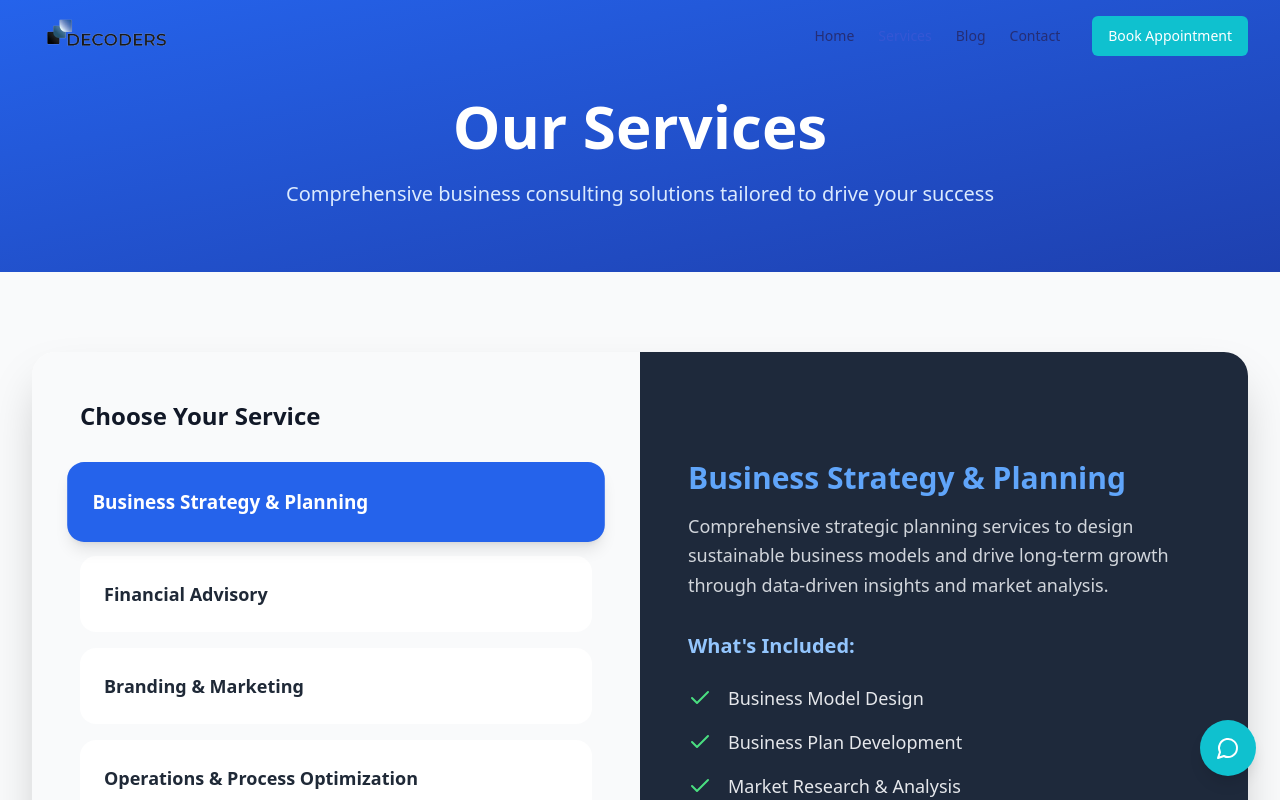
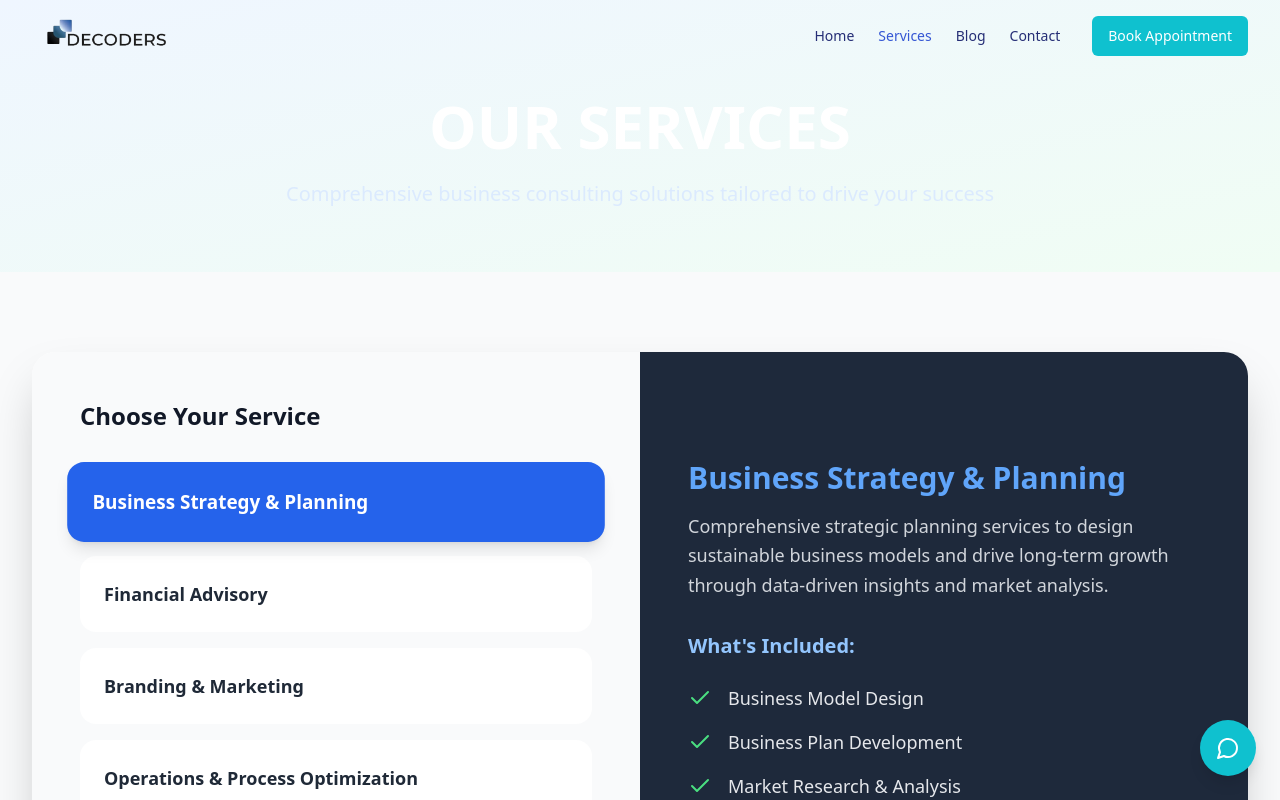
Before and after one commit to DECODERS-HUB/decoders-hub, a React (Vite) app: page /services in a window 1280 px wide. Shown: the top 800 px of the page. Built offline with nearby package versions, Linux system fonts and the light colour scheme; a web font is replaced by a local one.

Commit message:
Update Services.tsx
theme update

```diff
--- a/src/pages/Services.tsx
+++ b/src/pages/Services.tsx
@@ -87,10 +87,10 @@ const Services = () => {
       <Navbar />
 
       {/* Hero Section */}
-      <section className="pt-24 pb-16 bg-gradient-to-br from-blue-600 to-blue-800">
+      <section className="pt-24 pb-16 bg-gradient-to-br from-blue-50 to-green-50">
         <div className="container-custom text-center">
           <h1 className="text-4xl md:text-6xl font-bold text-white mb-6">
-            Our Services
+            OUR SERVICES
           </h1>
           <p className="text-xl text-blue-100 max-w-3xl mx-auto">
             Comprehensive business consulting solutions tailored to drive your success
```
